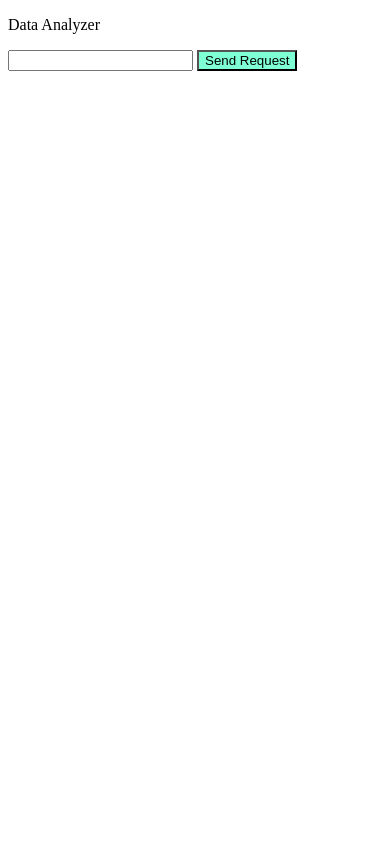
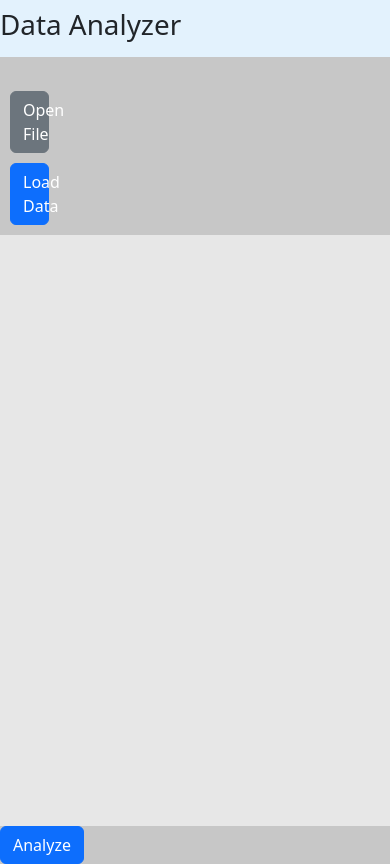
Before and after one commit to TonySchilling/Data-Analyzer, a Flask app: page / in a window 390 px wide. Before the commit the page ends 71 px from the top, so only its background shows below. Run offline with Flask 3, Linux system fonts and the light colour scheme; some libraries are stand-ins or nearby versions.

Commit message:
Data upload and send to backend

```diff
--- a/app.py
+++ b/app.py
@@ -3,6 +3,8 @@ mimetypes.add_type('application/javascript', '.js')
 mimetypes.add_type('text/css', '.css')
 from flask import Flask, send_file, send_from_directory, render_template, request, jsonify
 from operations.operations import *
+from operations.createDataframe import saveJsonData
+import json
 
 app = Flask(__name__)
 
@@ -14,14 +16,27 @@ def hello():
 def serve_static(filename):
     return send_from_directory('static', filename, mimetype='application/javascript')
 
-@app.route('/multiply', methods=['POST'])
+@app.route('/api/multiply', methods=['POST'])
 def multiply():
     data = request.json
-    print(data)
+    # print(data)
     number = int(data['number'])
     # result = number * 2
     result=multiplyNumber(number)
     return jsonify({'result': result})
 
+@app.route('/api/upload', methods=['POST'])
+def upload():
+    # Assume 'data' contains the parsed CSV data as a list or dictionary
+    # print(type(request))
+    # print(request)
+    data = request.json
+    saveJsonData(data)
+    return jsonify({'message': 'File uploaded and data saved'})
+
+
+
 if __name__ == '__main__':
-    app.run()
+    app.run(
+        debug=True
+    )
--- /dev/null
+++ b/operations/analysis1.py
@@ -0,0 +1,3 @@
+import pandas as pd
+import matplotlib.pyplot as plt
+import seaborn as sns
--- a/static/app.js
+++ b/static/app.js
@@ -1,28 +1,286 @@
-const button = document.getElementById('send-button');
-// const input = document.getElementById('num-input');
+// const button = document.getElementById('send-button');
 
-// button.addEventListener("click", () => {
-//     console.log('ppoop');
-// })
+let rawData = null;
+let title = null;
+const uploadButton = document.getElementById("uploadButton");
+const preview = document.getElementById('data-preview');
+const columns = [];
+const finalizeButton = document.getElementById('finalize-btn');
 
-button.addEventListener('click', async () => {
-    const input = document.getElementById('num-input');
-    const number = input.value;
-    console.log(number);
+finalizeButton.addEventListener("click", () => {
+    finalData();
 
-    const response = await fetch('/multiply', {
-      method: 'POST',
-      headers: {
-        'Content-Type': 'application/json'
-      },
-      body: JSON.stringify({ number })
+})
+
+
+uploadButton.addEventListener("click", function() {
+    preview.innerHTML = '';
+    const fileInput = document.getElementById("csvFileInput");
+    title = fileInput.value.split('\\').pop().replace('.csv', '');
+    console.log(title);
+    const file = fileInput.files[0];
+    const reader = new FileReader();
+
+    reader.onload = function(e) {
+        const csvData = e.target.result;
+        const jsonData = convertCsvToJson(csvData);
+
+        previewJson(jsonData);
+
+    };
+
+reader.readAsText(file);
+});
+
+function convertCsvToJson(csvData) {
+    // Convert CSV data to JSON object
+    // Here, you can use your preferred method or a library like Papa Parse
+
+    // Example using Papa Parse library:
+    const parsedData = Papa.parse(csvData);
+    const jsonData = parsedData.data;
+    rawData = jsonData;
+    // console.log(jsonData);
+
+    return jsonData;
+  }
+
+function sendJsonDataToBackend(jsonData) {
+    // Send JSON data to the backend using an HTTP request
+    // You can use the fetch API or XMLHttpRequest
+
+    // Example using fetch API:
+    fetch("/api/upload", {
+        method: "POST",
+        headers: {
+        "Content-Type": "application/json"
+        },
+        body: JSON.stringify(jsonData)
+    })
+    .then(response => response.json())
+    .then(data => {
+        // Handle the response from the backend
+        // console.log(data);
+    })
+    .catch(error => {
+        // Handle any errors
+        console.error(error);
     });
+}
 
-    const data = await response.json();
-    const result = data.result;
-    console.log(result);
+function dynamicElement(tag, className, id, parent) {
+    const element = document.createElement(tag);
+    element.className = className;
+    element.id = id;
+    parent.appendChild(element);
+    return element;
+}
 
-    // Display the result to the user
-    // const resultElement = document.getElementById('result');
-    // resultElement.textContent = `Result: ${result}`;
-  });
+
+function previewJson(jsonData) {
+    console.log(jsonData[0]);
+    const headers = jsonData[0];
+
+    // const titleLabel = document.createElement('label');
+    // titleLabel.for = 'title-input';
+    // titleLabel.textContent = 'Title: '
+    // preview.appendChild(titleLabel);
+    const titleInput = dynamicElement('input', 'form-control', 'title-input', preview);
+    titleInput.type="text";
+    titleInput.value = title;
+
+    const table = document.createElement('table')
+    table.className = 'table table-striped';
+    table.id = 'preview-table';
+    preview.appendChild(table);
+
+    const tableHead = document.createElement('thead');
+    table.appendChild(tableHead);
+    const headerRow = document.createElement('tr');
+    tableHead.appendChild(headerRow);
+
+
+    for (let i = 0; i < jsonData[0].length; i++) {
+        const row = document.createElement('th');
+        row.scope="col";
+        row.textContent = jsonData[0][i];
+        row.id = jsonData[0][i];
+        headerRow.appendChild(row);
+        const card = createAdjustmentCard(jsonData[0][i], preview, i+1);
+        columns.push(jsonData[0][i]);
+
+
+        row.addEventListener("click", () => {
+
+            for (let i = 0; i <jsonData[0].length; i++) {
+                const otherRows = document.getElementById(jsonData[0][i]);
+                otherRows.style.color = 'black';
+
+            }
+            row.style.color = "#0d00ff"
+
+            const cards = document.querySelectorAll('.card');
+
+            for (let i = 0; i < cards.length; i++) {
+            cards[i].style.display = 'none';
+            }
+            const rect = row.getBoundingClientRect();
+            const absoluteLeft = rect.left;
+            const colWidth = (rect.right - rect.left);
+
+            const card = document.getElementById(`card-${jsonData[0][i]}`);
+            card.style.width = `${colWidth}px`;
+            card.style.display = "flex";
+            card.style.left = `${absoluteLeft}px`;
+            card.style.bottom = `${rect.bottom-50}px`;
+
+        })
+    }
+
+    const tableBody = document.createElement('tbody');
+    table.appendChild(tableBody);
+
+    for (let i = 1; i < 10; i += 2) {
+        const dataRow = document.createElement('tr');
+        tableBody.appendChild(dataRow);
+
+        for (let j = 0; j < jsonData[0].length; j++) {
+            const dataPoint = document.createElement('td');
+            dataPoint.textContent = jsonData[i+1][j];
+            dataRow.appendChild(dataPoint);
+        }
+
+      }
+
+      const dataRow = document.createElement('tr');
+        tableBody.appendChild(dataRow);
+
+        for (let j = 0; j < jsonData[0].length; j++) {
+            const dataPoint = document.createElement('td');
+            dataPoint.textContent = '...';
+            dataRow.appendChild(dataPoint);
+        }
+
+}
+
+
+function createAdjustmentCard(columnName, parent, columnNumber) {
+
+    const card = dynamicElement('div', 'card', `card-${columnName}`, parent);
+    const body = dynamicElement('div', 'card-body', `card-body-${columnName}`, card);
+    const header = dynamicElement('h5', 'card-title', `card-title-${columnName}`, body);
+    header.textContent = `Column ${columnNumber}`;
+    const form = dynamicElement('div', 'form-group', `card-form-${columnName}`, body);
+    const label = document.createElement('label');
+    label.for = `columnName-${columnName}`;
+    label.textContent='Column Name';
+    form.appendChild(label);
+    const input1 = dynamicElement('input', 'form-control', `columnName-${columnName}`, form);
+    input1.type="text";
+    input1.value=columnName;
+    const form2 = dynamicElement('div', 'form-group', `card-form2-${columnName}`, body);
+    const label2 = document.createElement('label');
+    label2.for = `dataType-${columnName}`;
+    label2.textContent='Data Type';
+    form2.appendChild(label2);
+    const col = dynamicElement('div', 'col-sm-3', `col-${columnName}`, form2);
+    const dataType = dynamicElement('select', 'form-control', `dataType-${columnName}`, col);
+    const dtypes = ['Text', 'Integer', 'Float', 'Date']
+    for (let i = 0; i < dtypes.length; i++) {
+        const option = document.createElement('option');
+        option.value = dtypes[i];
+        option.text = dtypes[i];
+        dataType.add(option);
+        // col.appendChild(option);
+
+    }
+    // const checkboxContainer = dynamicElement('div', 'checkbox-container', `checkbox-container-${columnName}`, body);
+    const form3 = dynamicElement('div', 'form-group', `card-form3-${columnName}`, body);
+    const input3 = dynamicElement('input', 'form-check-input', `checkbox1-${columnName}`, form3);
+    input3.type="checkbox";
+    input3.checked=true;
+    const label3 = document.createElement('label');
+    label3.for = `checkbox1-${columnName}`;
+    label3.textContent='Include Column';
+    form3.appendChild(label3);
+
+    const form4 = dynamicElement('div', 'form-group', `checkbox2-${columnName}`, body);
+    const input4 = dynamicElement('input', 'form-check-input', `checkbox2-${columnName}`, form4);
+    input4.type="checkbox";
+    const label4 = document.createElement('label');
+    label4.for = `checkbox2-${columnName}`;
+    label4.textContent='Categorical Variable';
+    form4.appendChild(label4);
+
+    const form5 = dynamicElement('div', 'form-group', `checkbox3-${columnName}`, body);
+    const input5 = dynamicElement('input', 'form-check-input', `checkbox3-${columnName}`, form5);
+    input5.type="checkbox";
+    const label5 = document.createElement('label');
+    label5.for = `checkbox3-${columnName}`;
+    label5.textContent='Dependent Variable';
+    form5.appendChild(label5);
+
+    card.style.display = "none";
+
+    return card;
+
+}
+
+function getUpdates() {
+
+    const dataAdjustments = {};
+
+    for (let i = 0; i < columns.length; i++) {
+        const column = columns[i];
+
+        const columnData = getSingleColumnData(column);
+        dataAdjustments[column] = columnData;
+    }
+
+    console.log(dataAdjustments);
+    return dataAdjustments;
+
+}
+
+function getSingleColumnData(column) {
+    const data = {};
+    data['title'] = getColumnValue('columnName-', column, 'value');
+    data['dtype'] = getColumnValue('dataType-', column, 'value');
+    data['include'] = getColumnValue('checkbox1-', column, 'checked');
+    data['categorical'] = getColumnValue('checkbox2-', column, 'checked');
+    data['dependentVariable'] = getColumnValue('checkbox3-', column, 'checked');
+    console.log(data);
+
+    return data;
+
+}
+
+function getColumnValue(idPrefix, column, valueType) {
+
+    const element = document.getElementById(`${idPrefix}${column}`);
+
+
+    if (valueType === 'value') {
+        return element.value;
+    } else if (valueType === 'checked') {
+        if (element.checked) {
+            return true;
+        } else {
+            return false;
+        }
+    }
+
+
+}
+
+function finalData() {
+    const finalTitle = document.getElementById('title-input');
+    const finalAdjustments = getUpdates();
+    const finalData = {
+        title: finalTitle.value,
+        adjustments: finalAdjustments,
+        rawData: rawData
+    }
+
+    sendJsonDataToBackend(finalData);
+}
--- a/static/style.css
+++ b/static/style.css
@@ -1,3 +1,62 @@
-button {
+/* button {
     background-color: aquamarine;
+} */
+
+
+.navbar {
+    justify-content: left;
+    align-items: flex-end;
 }
+
+.small-section {
+    width: 15vw;
+    /* background-color: rgb(201, 226, 241); */
+    display: flex;
+    flex-direction: column;
+    padding: 10px;
+    border-radius: 10px;
+    gap: 10px;
+}
+
+/* body {
+    background-color: blue;
+} */
+
+.preview {
+    width: 100vw;
+    height: 70vh;
+    background-color: rgb(231, 231, 231);
+    display: flex;
+    flex-direction: column;
+    justify-content: top;
+    /* align-items: center; */
+}
+
+.data-adjustments-container {
+    width: 80vw;
+    height: 20vh;
+    background-color: rgb(0, 42, 255);
+}
+
+#data-adjustment-card {
+    width: 25vw;
+}
+
+.card {
+    display: flex;
+    flex-direction: column;
+    width: 25vw;
+    position: absolute;
+    /* left: 150px; */
+}
+
+#Title {
+    width: 10vw;
+    margin: 15px;
+}
+
+#title-input {
+    width: 30vw;
+    margin: 15px;
+
+}
--- a/templates/index.html
+++ b/templates/index.html
@@ -6,15 +6,51 @@
     <meta http-equiv="X-UA-Compatible" content="IE=edge">
     <meta name="viewport" content="width=device-width, initial-scale=1.0">
     <title>Data Analyzer</title>
+    <link href="https://cdn.jsdelivr.net/npm/bootstrap@5.2.3/dist/css/bootstrap.min.css" rel="stylesheet" integrity="sha384-rbsA2VBKQhggwzxH7pPCaAqO46MgnOM80zW1RWuH61DGLwZJEdK2Kadq2F9CUG65" crossorigin="anonymous">
 </head>
-<body>
-    <p>Data Analyzer</p>
-    <input id="num-input" type="text">
-    <button id="send-button">Send Request</button>
+<body style="background-color: #c7c7c7;">
+    <nav class="navbar" style="background-color: #e3f2fd;">
 
 
+        <div>
+            <h1>Data Analyzer</h1>
+            <!-- <input id="num-input" type="text">
+            <button id="send-button">Send Request</button> -->
+
+            <!-- <input type="file" id="csvFileInput">
+            <button id="uploadButton">Upload</button> -->
+        </div>
+    </nav>
+    <br/>
+
+    <div class="small-section">
+        <!-- <input type="file" id="csvFileInput"> -->
+        <label for="csvFileInput" class="btn btn-secondary">Open File</label>
+        <input type="file" id="csvFileInput" style="display: none;">
+        <button type="button" class="btn btn-primary" id="uploadButton">Load Data</button>
+
+        <!-- <button id="uploadButton">Upload</button> -->
+    </div>
+
+    <div class="preview" id="data-preview">
+
+
+
+
+          <!-- <div class="data-adjustments-container">
+
+          </div> -->
+
+    </div>
+
+    <button type="button" class="btn btn-primary" id="finalize-btn">Analyze</button>
+
+
+
+
+    <script src="https://cdn.jsdelivr.net/npm/bootstrap@5.2.3/dist/js/bootstrap.bundle.min.js" integrity="sha384-kenU1KFdBIe4zVF0s0G1M5b4hcpxyD9F7jL+jjXkk+Q2h455rYXK/7HAuoJl+0I4" crossorigin="anonymous"></script>
+    <script src="https://cdnjs.cloudflare.com/ajax/libs/PapaParse/5.4.1/papaparse.min.js"></script>
     <script type="module" src="/static/app.js"></script>
-    <!-- <script type="module" src="{{ url_for('static', filename='app.js') }}"></script> -->
 
 
 </body>
```
Also changed, not shown: operations/createDataframe.py (added, +10 -0 lines), testData.txt (added, +1 -0 lines).
